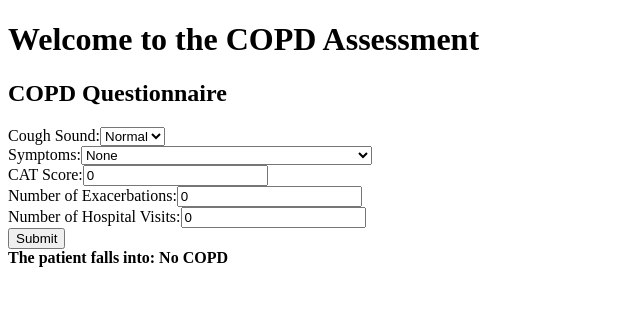
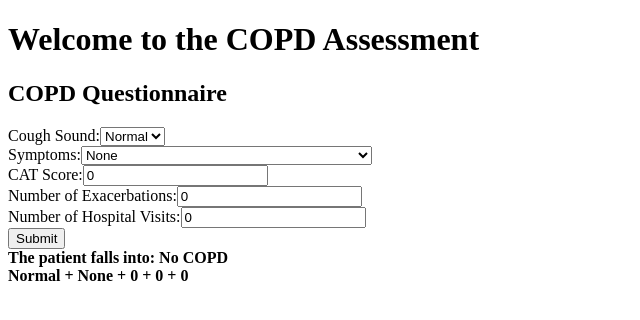
Before and after one commit to Shilab66/breezy_test, a Next.js app: page / in a window 1280 px wide. Both pictures are taken after a click on the button "Submit". Shown: the top 320 px of the page, without its empty margins (0-640 px from the left). Built offline with nearby package versions, Linux system fonts and the light colour scheme.

Commit message:
Update COPDQuestionnaire.js

```diff
--- a/components/COPDQuestionnaire.js
+++ b/components/COPDQuestionnaire.js
@@ -53,11 +53,13 @@ const COPDQuestionnaire = () => {
   const [exacerbations, setExacerbations] = useState(0);
   const [hospitalVisits, setHospitalVisits] = useState(0);
   const [result, setResult] = useState('');
+  const [debug, setDebug] = useState('');
 
   const handleSubmit = (e) => {
     e.preventDefault();
     const group = determineCOPDGroup(coughSound, symptoms, CATScore, exacerbations, hospitalVisits);
     setResult(`The patient falls into: ${group}`);
+    setDebug(`${coughSound} + ${symptoms} + ${CATScore} + ${exacerbations} + ${hospitalVisits}`);
   };
 
   return (
@@ -105,6 +107,7 @@ const COPDQuestionnaire = () => {
       </form>
 
       {result && <div><strong>{result}</strong></div>}
+      {debug && <div><strong>{debug}</strong></div>}
     </div>
   );
 };
```
